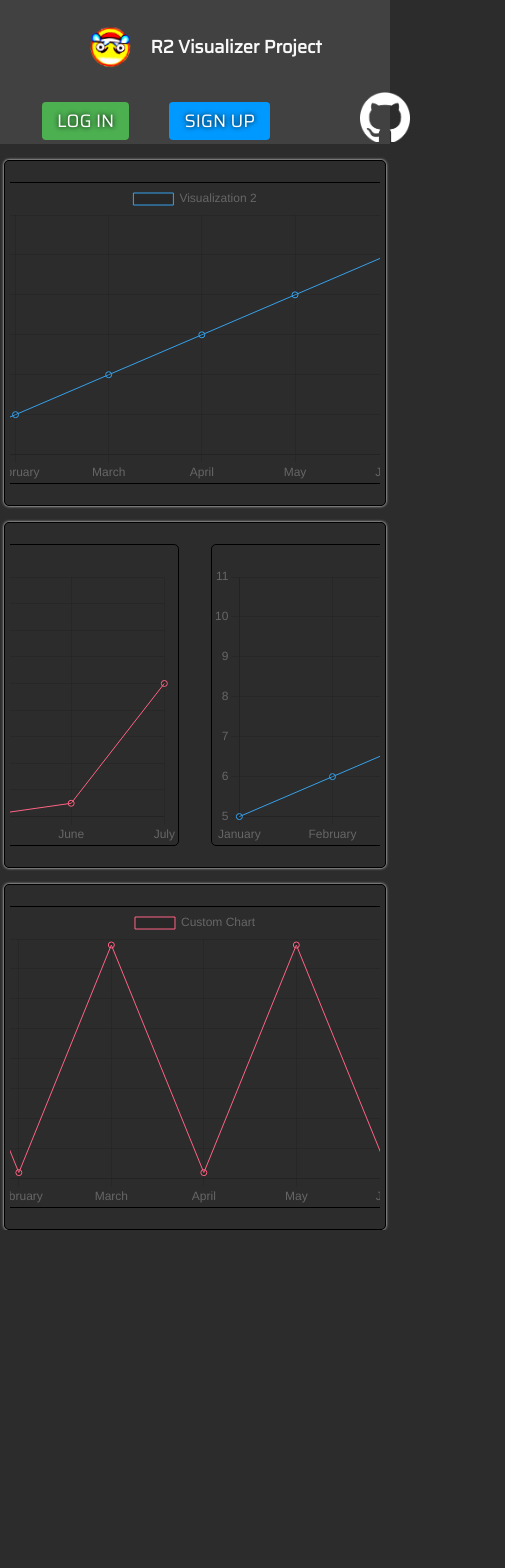
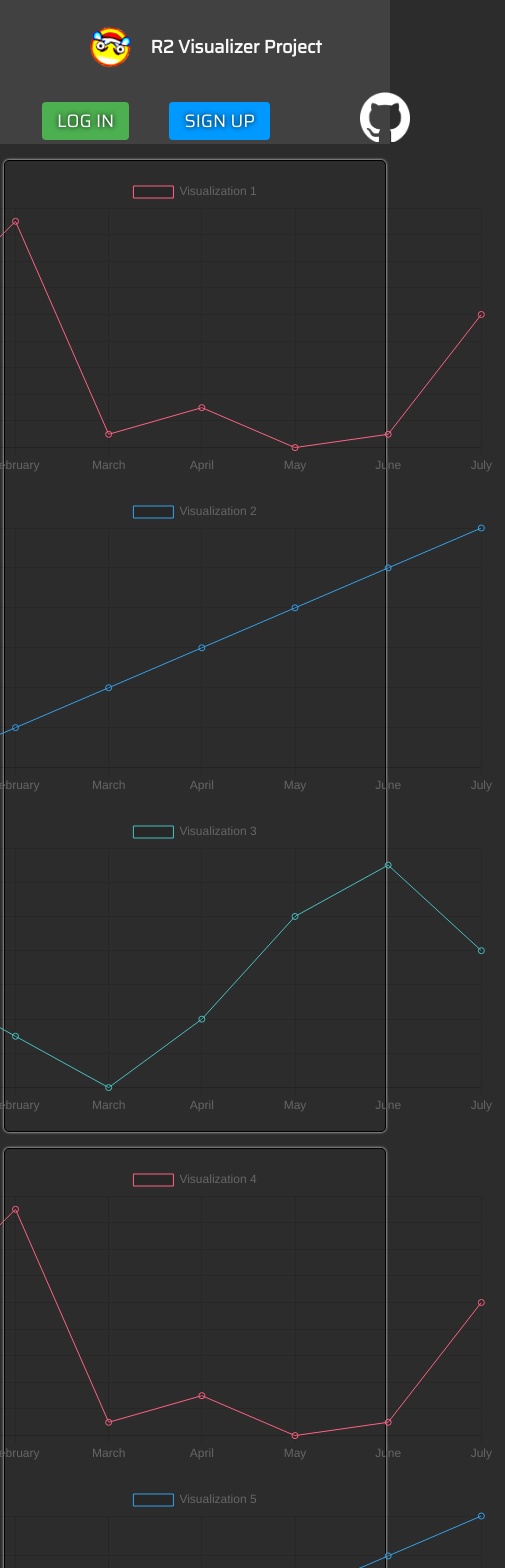
Before and after one commit to R2-WebSovellusprojekti/VisualizerV2, a React (Create React App) app in the folder frontend/: page / in a window 390 px wide. Shown: the top 1568 px of the page, 505 px wide, since content can reach past the window. Before the commit the page ends 1230 px from the top, so only its background shows below. Built offline with nearby package versions, Linux system fonts and the light colour scheme.

Commit message:
screen responsive

```diff
--- a/frontend/package.json
+++ b/frontend/package.json
@@ -6,6 +6,7 @@
     "@testing-library/jest-dom": "^5.16.5",
     "@testing-library/react": "^13.4.0",
     "@testing-library/user-event": "^13.5.0",
+    "bcryptjs": "^2.4.3",
     "chart.js": "^4.2.1",
     "react": "^18.2.0",
     "react-chartjs-2": "^5.2.0",
--- a/frontend/src/Charts.css
+++ b/frontend/src/Charts.css
@@ -1,4 +1,4 @@
-.n1chart-container {
+/*.n1chart-container {
     display: flex;
     flex-wrap: wrap;
     justify-content: center;
@@ -7,8 +7,16 @@
     margin: 0 auto;
     overflow: auto;
     flex-wrap: nowrap;
-}
-.n2chart-container {
+}*/
+
+.n1chart-container {
+    display: flex;
+    flex-direction: row;
+    flex-wrap: wrap;
+    justify-content: center;
+  }
+
+/*.n2chart-container {
     display: flex;
     flex-wrap: wrap;
     justify-content: center;
@@ -17,8 +25,20 @@
     margin: 0 auto;
     overflow: auto;
     flex-wrap: nowrap;
-}
+}*/
+.n2chart-container {
+    display: flex;
+    flex-direction: row;
+    flex-wrap: wrap;
+    justify-content: center;
+  }
 .n3chart-container {
+    display: flex;
+    flex-direction: row;
+    flex-wrap: wrap;
+    justify-content: center;
+  }
+/*.n3chart-container {
     display: flex;
     flex-wrap: wrap;
     justify-content: center;
@@ -27,15 +47,21 @@
     margin: 0 auto;
     overflow: auto;
     flex-wrap: nowrap;
-}
-.chart-column {
+}*/
+/*.chart-column {
     margin-bottom: 20px;
     flex-direction: row;
     border: #000000 solid 1px;
     border-radius: 5px;
     margin: 1rem;
 
+}*/
+.chart-row {
+  width: 100%;
+  max-width: 600px;
+  margin: 10px;
 }
+
 .chart-box {
 
     border: 1px solid #000000;
--- a/frontend/src/N1Charts.js
+++ b/frontend/src/N1Charts.js
@@ -45,13 +45,13 @@ const N1Charts = () => {
 
   return (
     <div className="n1chart-container">
-  <div className="chart-column">
+  <div className="chart-row">
     <Line data={data1} />
   </div>
-  <div className="chart-column">
+  <div className="chart-row">
     <Line data={data2} />
   </div>
-  <div className="chart-column">
+  <div className="chart-row">
     <Line data={data3} />
   </div>
 </div>
--- a/frontend/src/N2Charts.js
+++ b/frontend/src/N2Charts.js
@@ -31,10 +31,10 @@ const N2Charts = () => {
   };
   return (
     <div className="n2chart-container">
-  <div className="chart-column">
+  <div className="chart-row">
     <Line data={data1} />
   </div>
-  <div className="chart-column">
+  <div className="chart-row">
     <Line data={data2} />
   </div>
 </div>
--- a/frontend/src/N3Charts.js
+++ b/frontend/src/N3Charts.js
@@ -19,7 +19,7 @@ const N3Charts = () => {
 
   return (
     <div className="n3chart-container">
-  <div className="chart-column">
+  <div className="chart-row">
     <Line data={data1} />
   </div>
 </div>
```
Also changed, not shown: 1 other file (tests, documents, lock files or other folders).
